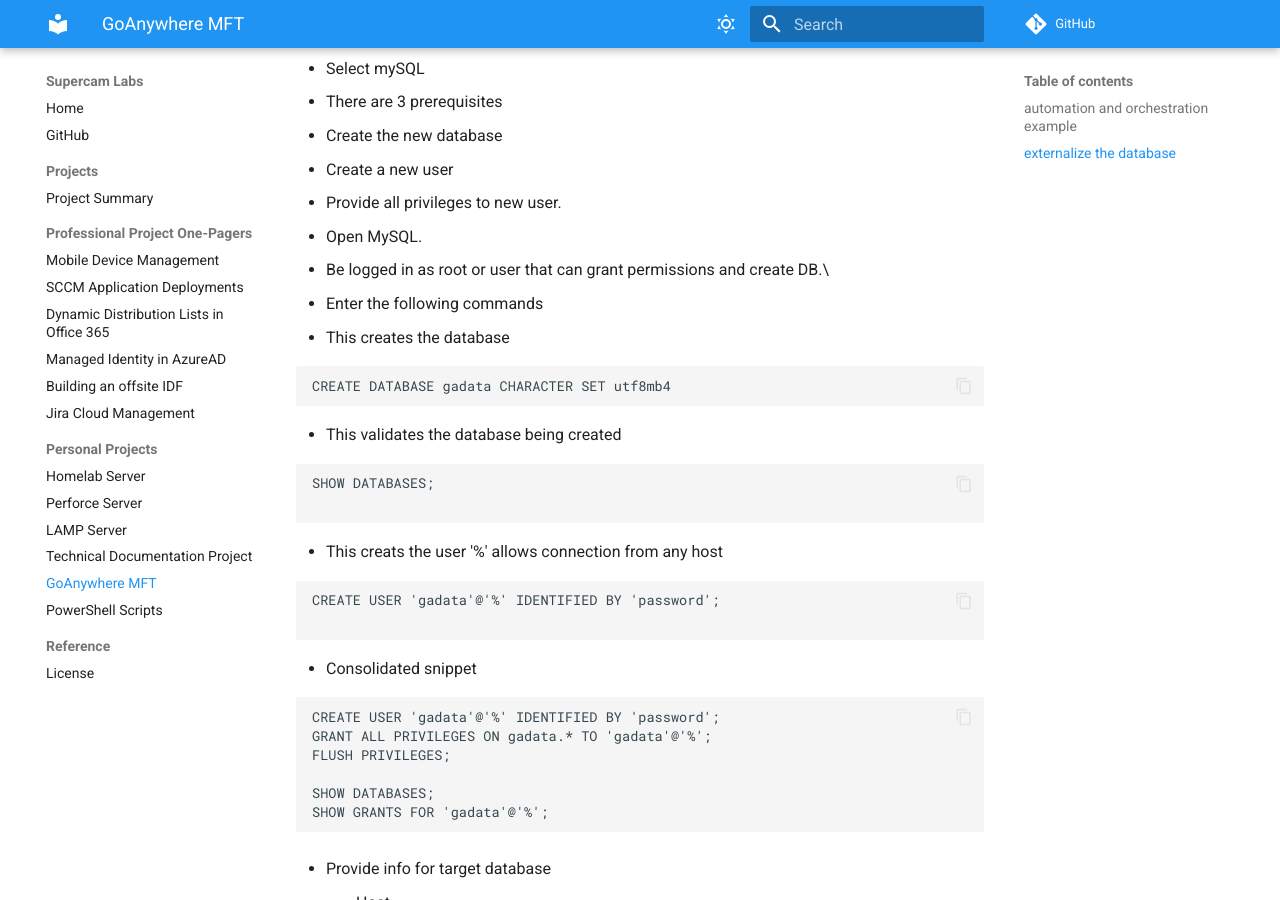
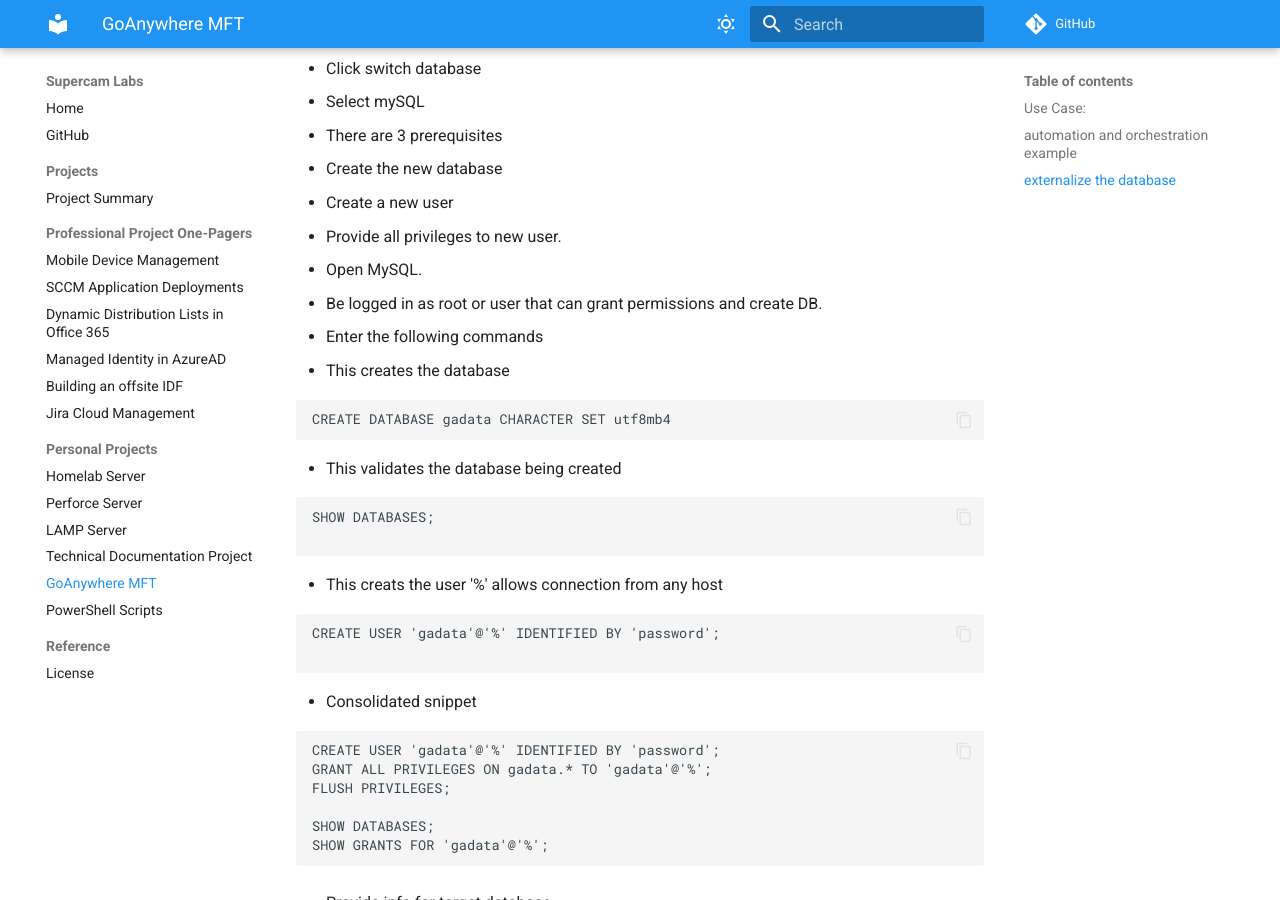
Before and after one commit to supercam/greybox, an MkDocs documentation site: the page built from docs/lab_1e_goAnywhere.md, in a window 1280 px wide and 900 px high, scrolled down 912 px. Built offline with MkDocs 1.6.1 and Material for MkDocs 9.7.7, drawn with Linux system fonts in a browser that asks for light colours.

Commit message:
Update lab_1e_goAnywhere.md
fix formatting

````diff
--- a/docs/lab_1e_goAnywhere.md
+++ b/docs/lab_1e_goAnywhere.md
@@ -3,7 +3,7 @@
 These projects are meant to demonstrate the use of a GoAnywhere, this documentation showing the progress.
 
 
-Use Case:
+## Use Case:
 
 * Install GoAnywhere MFT
 * Steps
@@ -31,7 +31,7 @@
 * Provide all privileges to new user.
 
 * Open MySQL.
-* Be logged in as root or user that can grant permissions and create DB.\
+* Be logged in as root or user that can grant permissions and create DB.
 * Enter the following commands
 * This creates the database
 ```sql
````
